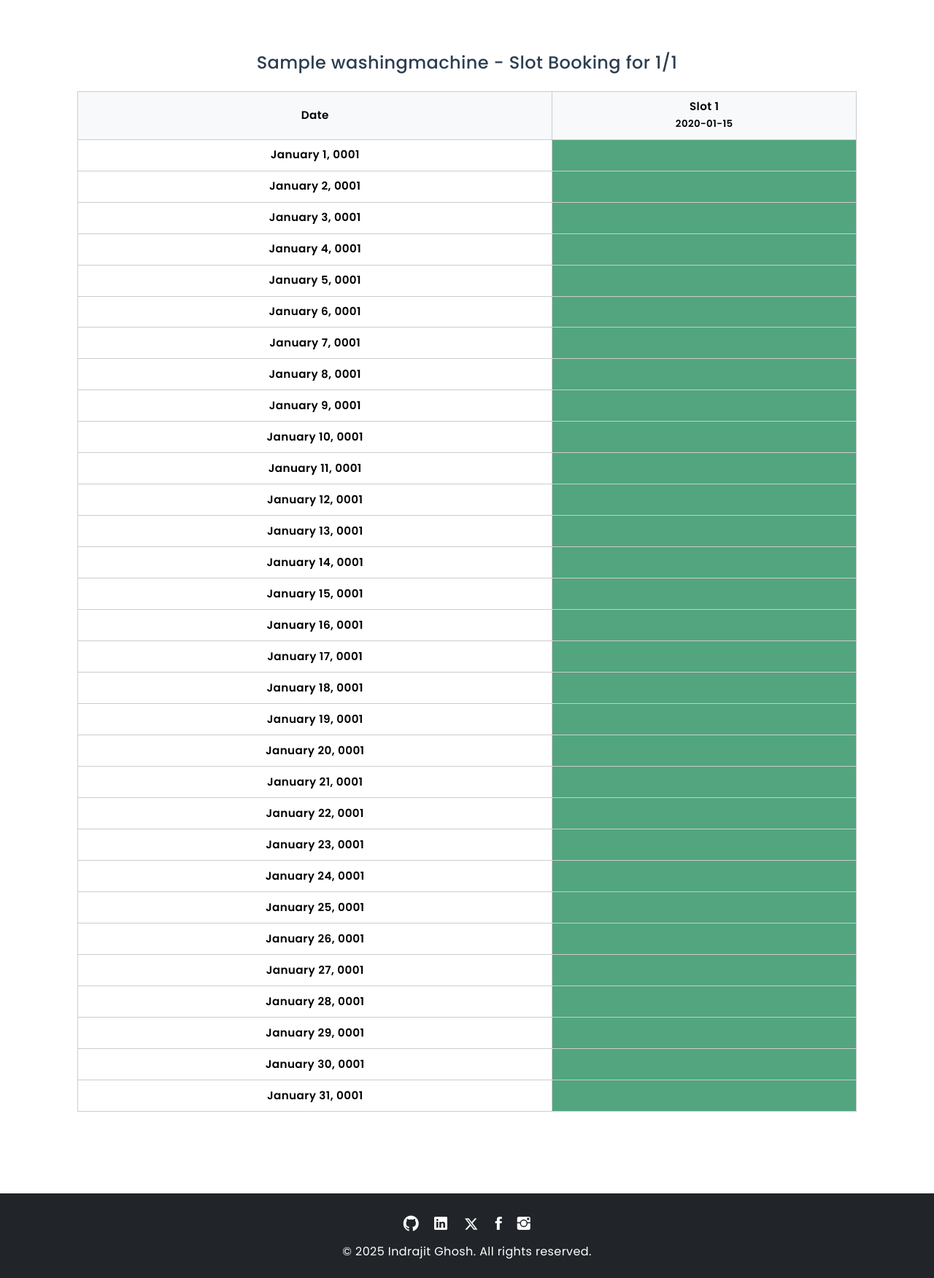
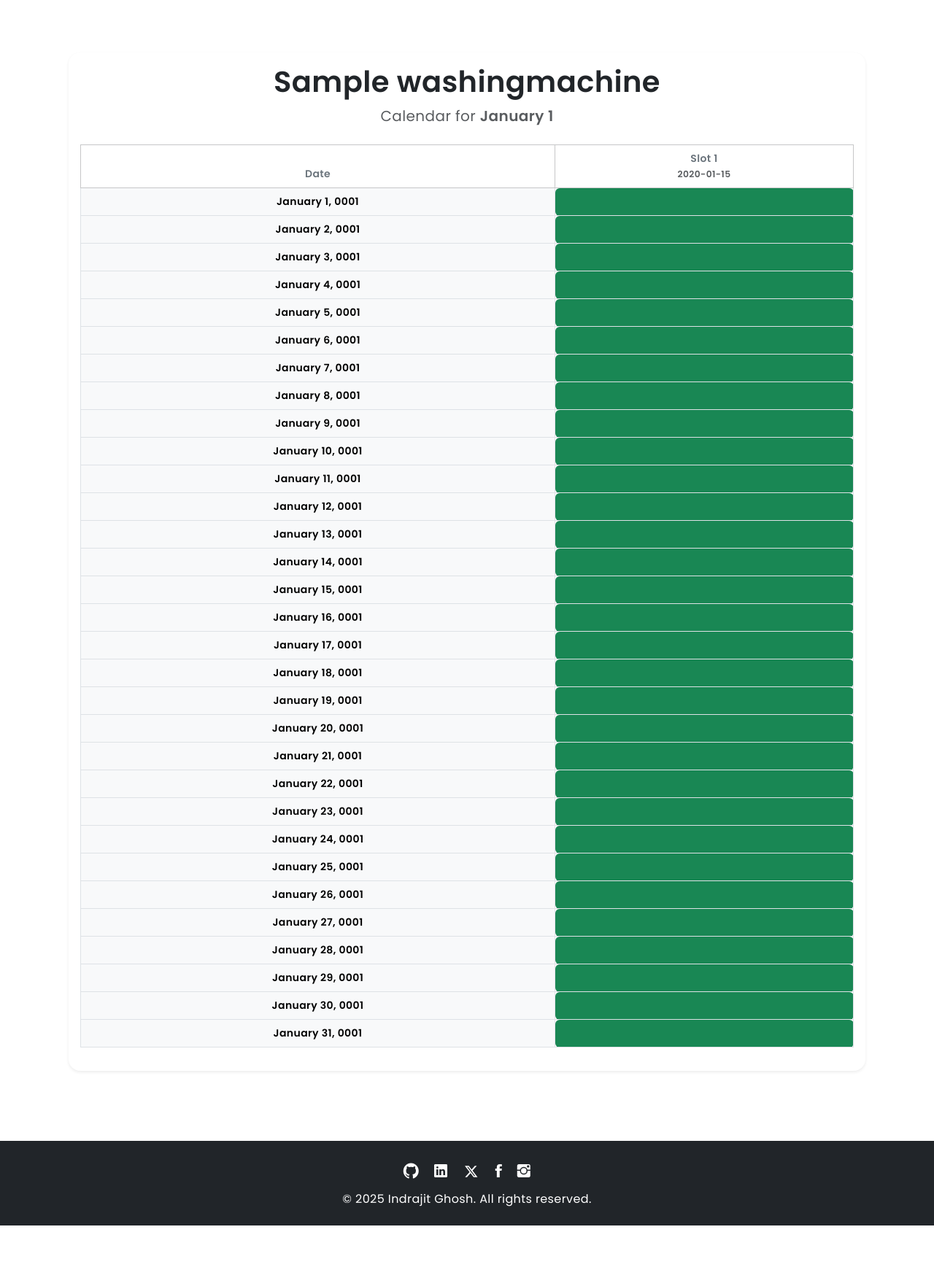
Before and after one commit to indrajit912/Slotify, a Flask app: page /machine/1/calendar/1/1 in a window 1280 px wide. Shown: the part 56-1808 px from the top of the page at 73% size. After the commit the page ends 1736 px from the top, so only its background shows below. Run offline with Flask 3, Linux system fonts and the light colour scheme; tables that the repository leaves empty hold one stand-in row (Sample ...); some libraries are stand-ins or nearby versions.

Commit message:
booking calendar is done

```diff
--- a/app/main/routes.py
+++ b/app/main/routes.py
@@ -7,7 +7,7 @@ Author: Indrajit Ghosh
 Created on: May 10, 2025
 """
 import logging
-from datetime import datetime
+import calendar
 
 from flask import render_template, request, redirect, url_for, flash
 
@@ -35,11 +35,12 @@ def view_machine_calendar(uuid_str, year, month):
     try:
         machine = WashingMachine.query.filter_by(uuid=uuid_str).first_or_404()
         calendar_data = get_machine_monthly_slots(uuid_str, year, month)
+        month_name = calendar.month_name[month]  # Convert 5 to 'May'
         return render_template('machine_calendar.html',
                                machine=machine,
                                calendar_data=calendar_data,
                                year=year,
-                               month=month)
+                               month=month_name)  # Pass name instead of number
     except ValueError:
         flash("Washing machine not found.", "danger")
         return redirect(url_for("main.index"))
--- a/app/main/templates/machine_calendar.html
+++ b/app/main/templates/machine_calendar.html
@@ -3,18 +3,25 @@
 {% block title %}{{ machine.name }} - Monthly Slot Calendar{% endblock %}
 
 {% block content %}
-<div class="calendar-container my-4">
-    <h2 class="calendar-heading text-center mb-4">{{ machine.name }} - Slot Booking for {{ month }}/{{ year }}</h2>
+<div class="container my-5">
+    <div class="card shadow-sm border-0 rounded-4">
+        <div class="card-body">
+            <div class="text-center mb-4">
+                <h2 class="fw-bold display-6">{{ machine.name }}</h2>
+                <p class="text-muted fs-5 mb-0">
+                    Calendar for <span class="fw-semibold">{{ month }} {{ year }}</span>
+                </p>
+            </div>
 
             <div class="table-responsive">
-        <table class="table table-bordered text-center align-middle calendar-table">
+                <table class="table table-bordered align-middle text-center table-hover rounded small">
                     <thead class="table-light">
                         <tr>
-                    <th scope="col">Date</th>
+                            <th class="bg-white text-secondary fw-bold text-nowrap" style="max-width: 160px;">Date</th>
                             {% for slot in calendar_data.values()|list|first %}
-                        <th scope="col">
+                                <th class="bg-white text-secondary fw-bold text-nowrap">
                                     Slot {{ slot.slot_number }}<br>
-                            <small>{{ slot.time_range }}</small>
+                                    <small class="text-muted">{{ slot.time_range }}</small>
                                 </th>
                             {% endfor %}
                         </tr>
@@ -22,35 +29,51 @@
                     <tbody>
                         {% for date, slots in calendar_data.items() %}
                             <tr>
-                        <td class="date-cell fw-bold">{{ moment(date).format('LL') }}</td>
+                                <td class="bg-light fw-semibold text-nowrap">{{ moment(date).format('LL') }}</td>
                                 {% for slot in slots %}
                                     {% if slot.is_booked %}
-                                <td class="bg-danger text-white position-relative">
-                                    <span
+                                        <td class="bg-danger text-white rounded-2 p-1">
+                                            <div class="d-flex align-items-center justify-content-center gap-2">
+                                                <img
+                                                    src="{{ slot.booked_by['avatar'] }}"
+                                                    alt="User Avatar"
+                                                    width="32" height="32"
+                                                    class="rounded-circle border border-white shadow-sm popover-trigger"
                                                     tabindex="0"
                                                     role="button"
-                                        class="popover-trigger text-white"
                                                     data-bs-toggle="popover"
                                                     data-bs-trigger="focus"
-                                        title="Booking Info"
+                                                    data-bs-placement="top"
+                                                    title="{{ slot.booked_by['username'] }}"
                                                     data-bs-html="true"
-                                        data-bs-content="
-                                            <strong>Name:</strong> {{ slot.booked_by['user'] }}<br>
-                                            <strong>Email:</strong> {{ slot.booked_by['email'] }}<br>
-                                            <strong>Building:</strong> {{ slot.booked_by['building'] }}
-                                        "
+                                                    data-bs-content='
+                                                        <div class="text-center">
+                                                            <img
+                                                                src="{{ slot.booked_by["avatar"] }}"
+                                                                alt="Avatar"
+                                                                width="64" height="64"
+                                                                class="rounded-circle mb-2 border border-secondary"
                                                             >
-                                        ❓
-                                    </span>
+                                                            <div><strong>{{ slot.booked_by["user"] }}</strong></div>
+                                                            <div class="text-muted">{{ slot.booked_by["username"] }}</div>
+                                                            <hr class="my-1">
+                                                            <div><strong>Email:</strong> {{ slot.booked_by["email"] }}</div>
+                                                            <div><strong>Building:</strong> {{ slot.booked_by["building"] }}</div>
+                                                        </div>'
+                                                >
+                                                <span class="fw-semibold small">{{ slot.booked_by['username'] }}</span>
+                                            </div>
                                         </td>
                                     {% else %}
-                                <td class="bg-success bg-opacity-75"></td>
+                                        <td class="bg-success text-white rounded-2 p-1"></td>
                                     {% endif %}
                                 {% endfor %}
                             </tr>
                         {% endfor %}
                     </tbody>
                 </table>
+            </div>
+        </div>
     </div>
 </div>
 {% endblock %}
@@ -60,8 +83,8 @@
     <script>
         document.addEventListener("DOMContentLoaded", function () {
             const popoverTriggerList = [].slice.call(document.querySelectorAll('[data-bs-toggle="popover"]'));
-            const popoverList = popoverTriggerList.map(function (popoverTriggerEl) {
-                return new bootstrap.Popover(popoverTriggerEl);
+            popoverTriggerList.forEach(function (el) {
+                new bootstrap.Popover(el);
             });
         });
     </script>
--- a/app/services/washing_machine_service.py
+++ b/app/services/washing_machine_service.py
@@ -212,7 +212,9 @@ def get_machine_monthly_slots(uuid_str: str, year: int, month: int):
                 "is_booked": booking is not None,
                 "booked_by": {
                     "user": booking.user.fullname,
+                    "username": booking.user.username,
                     "email": booking.user.email,
+                    "avatar": booking.user.avatar(size=28),
                     "building": booking.user.building.name if booking.user.building else "N/A"
                 } if booking else None
             })
```
Lines whose indentation alone changed are shown as unchanged.
